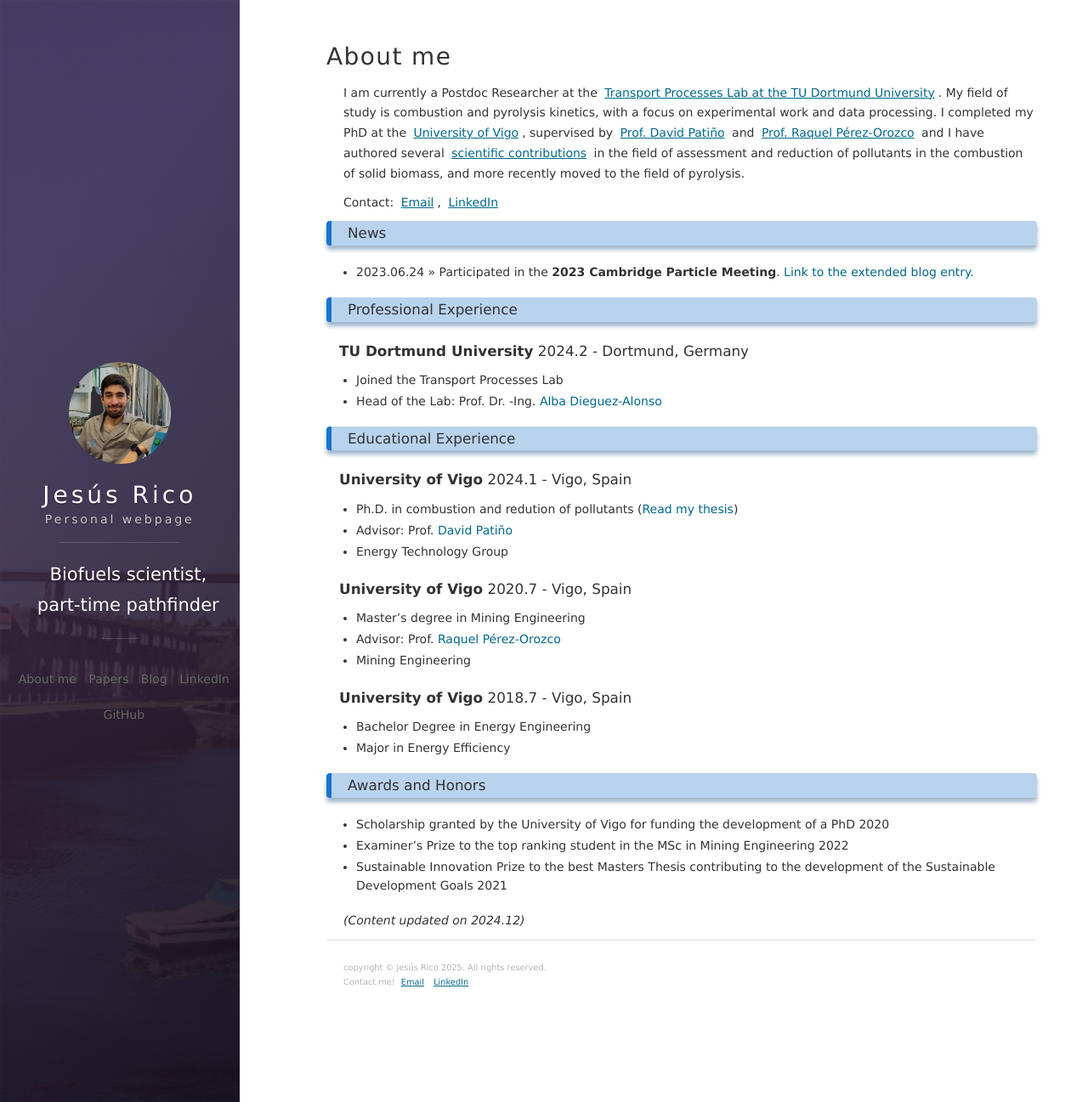
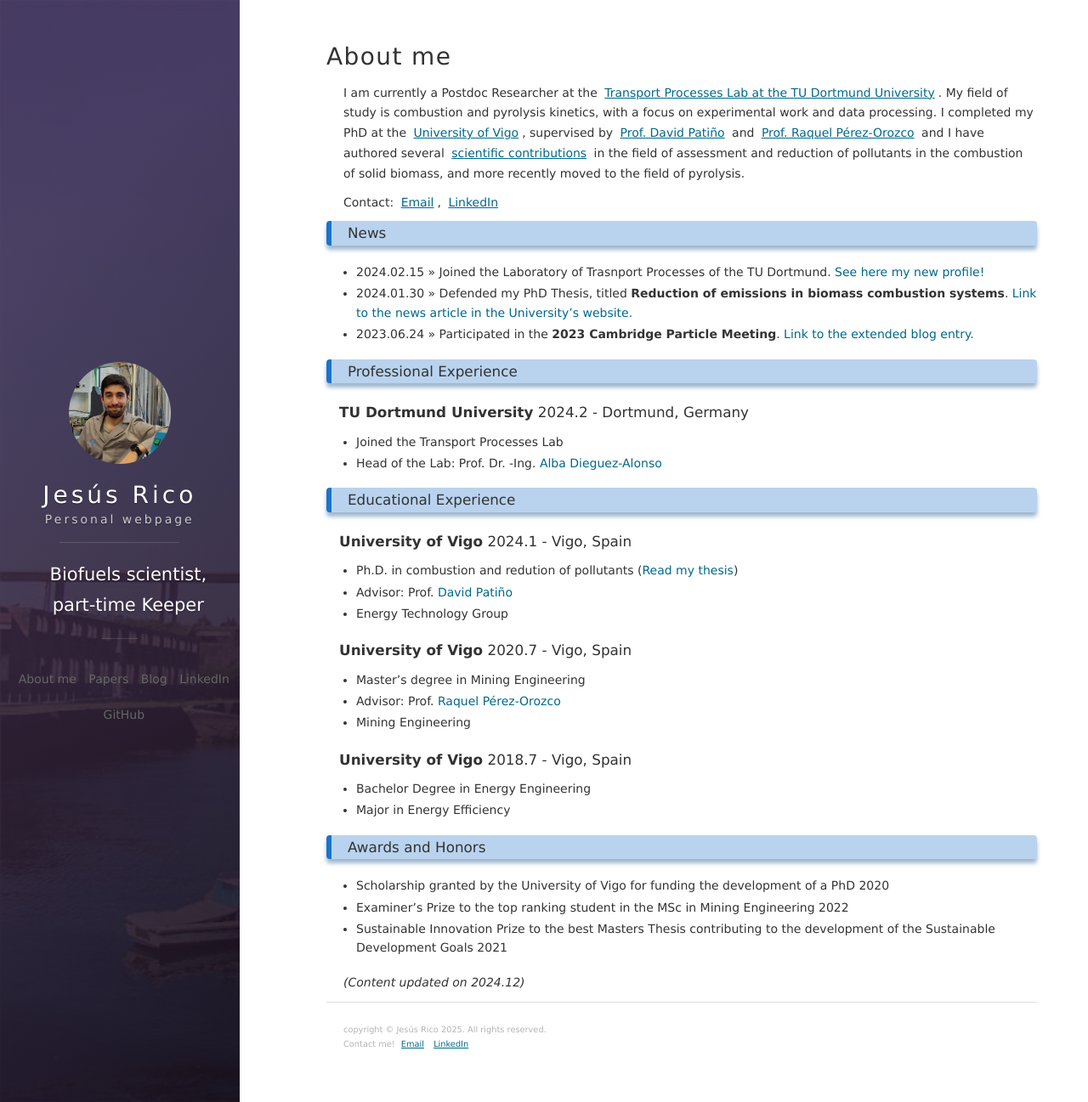
Before and after one commit to jesusrico96/jesusrico96.github.io, a Jekyll site: the page built from about.md, in a window 1280 px wide and 1297 px high. Shown: the whole window at 85% size. Built offline with Jekyll 4.4.1, drawn with Linux system fonts in a browser that asks for light colours; nearby versions of some CDN libraries.

Commit message:
News update

```diff
--- a/_config.yml
+++ b/_config.yml
@@ -3,7 +3,7 @@
 ##########################
 title: Jesús Rico
 subtitle: Personal webpage
-description: Biofuels scientist, part-time pathfinder
+description: Biofuels scientist, part-time Keeper
 # Title inside avatar
 avatarTitle: jjrico
 # Description inside avatar
--- a/about.md
+++ b/about.md
@@ -9,6 +9,8 @@ I completed my PhD at the [University of Vigo](http://uvigo.gal), supervised by
 Contact: [Email](mailto:jjrico@jjrico.net?subject=[Web]%20Contact), [LinkedIn](https://www.linkedin.com/in/jesusricofuentes/)
 
 ### News
+- 2024.02.15 >> Joined the Laboratory of Trasnport Processes of the TU Dortmund. [See here my new profile!](https://tp.bci.tu-dortmund.de/laboratory/team/dr-ing-juan-jesus-rico-fuentes/)
+- 2024.01.30 >> Defended my PhD Thesis, titled __Reduction of emissions in biomass combustion systems__. [Link to the news article in the University's website.](https://cintecx.uvigo.es/es/el-investigador-juan-jesus-rico-defiende-su-tesis-sobre-reduccion-de-emisiones-en-sistemas-de-combustion-de-biomasa-en-cintecx/)
 - 2023.06.24 >> Participated in the __2023 Cambridge Particle Meeting__. [Link to the extended blog entry.](https://jjrico.net/2023/06/Cambustion/)
 
 ### Professional Experience
```
